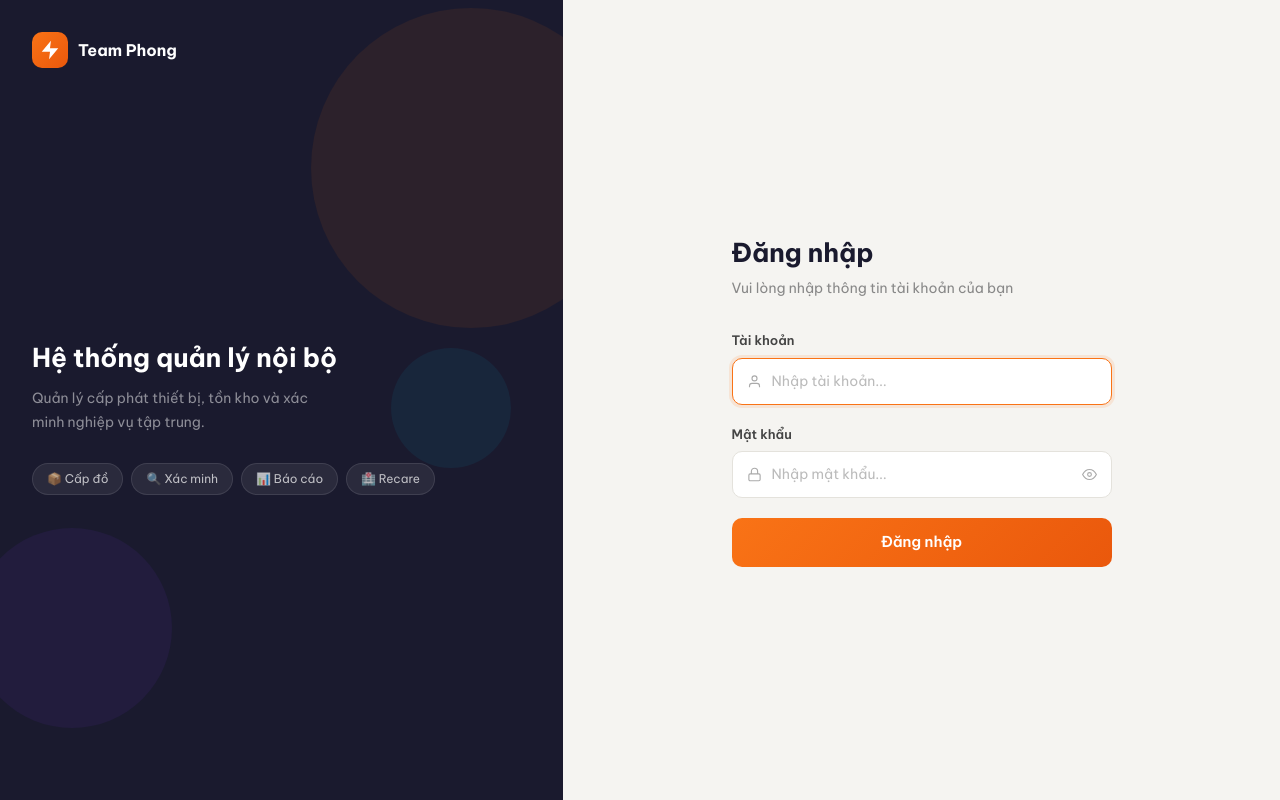
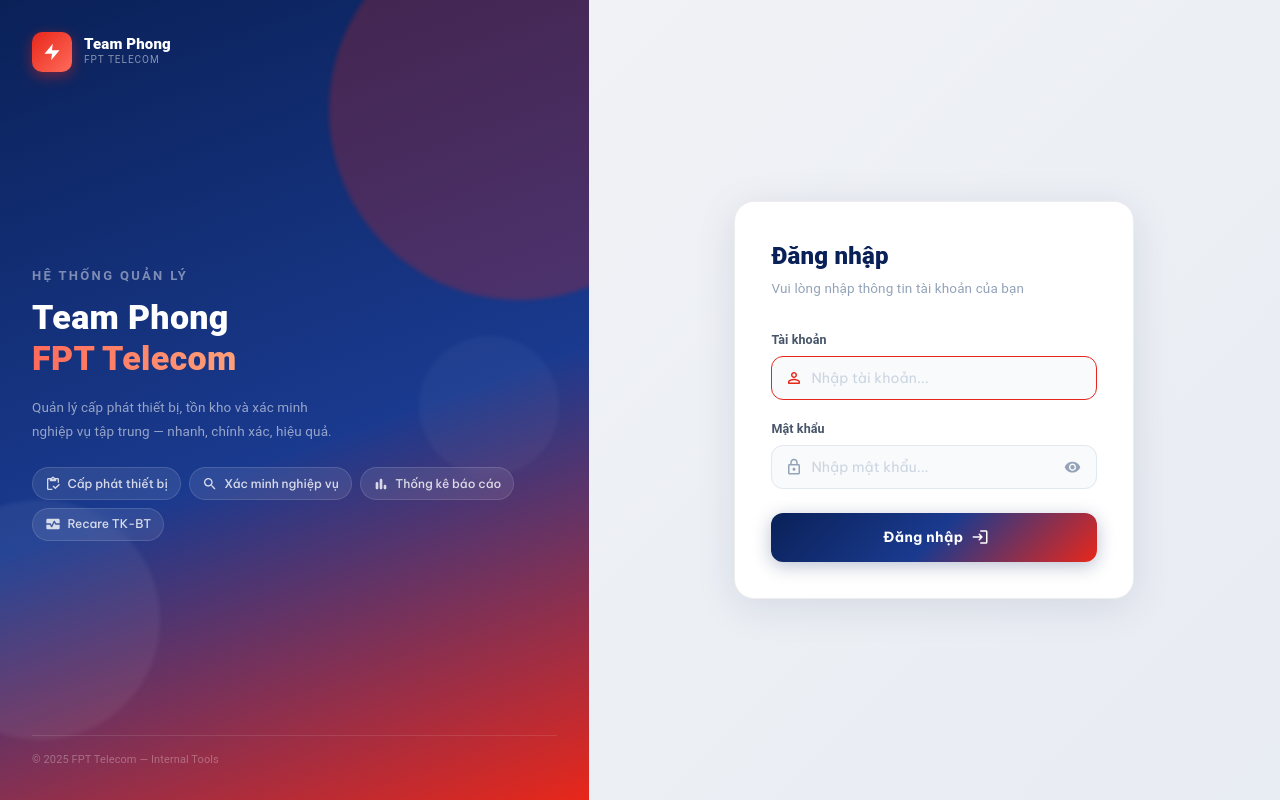
Before and after one commit to PhongNguyen-1992/Dashboard_appsheet, a React (Vite) app in the folder vite-project/: page / in a window 1280 px wide. Built offline with nearby package versions, Linux system fonts and the light colour scheme.

Commit message:
update Login

```diff
--- a/vite-project/src/pages/LoginPage.tsx
+++ b/vite-project/src/pages/LoginPage.tsx
@@ -1,8 +1,46 @@
 import { useState } from "react";
 import type { User } from "../App";
+import {
+  Box,
+  TextField,
+  Button,
+  Typography,
+  InputAdornment,
+  IconButton,
+  Alert,
+  Paper,
+  Fade,
+  Grow,
+} from "@mui/material";
+import PersonOutlineRoundedIcon from "@mui/icons-material/PersonOutlineRounded";
+import LockOutlinedIcon from "@mui/icons-material/LockOutlined";
+import VisibilityRoundedIcon from "@mui/icons-material/VisibilityRounded";
+import VisibilityOffRoundedIcon from "@mui/icons-material/VisibilityOffRounded";
+import LoginRoundedIcon from "@mui/icons-material/LoginRounded";
+import InventoryRoundedIcon from "@mui/icons-material/InventoryRounded";
+import SearchRoundedIcon from "@mui/icons-material/SearchRounded";
+import BarChartRoundedIcon from "@mui/icons-material/BarChartRounded";
+import MonitorHeartRoundedIcon from "@mui/icons-material/MonitorHeartRounded";
 
-const USERS = [
-  { username: "admin", password: "admin", role: "Quản trị viên" },
+const USERS = [{ username: "admin", password: "admin", role: "Quản trị viên" }];
+
+const FEATURES = [
+  {
+    icon: <InventoryRoundedIcon sx={{ fontSize: 16 }} />,
+    label: "Cấp phát thiết bị",
+  },
+  {
+    icon: <SearchRoundedIcon sx={{ fontSize: 16 }} />,
+    label: "Xác minh nghiệp vụ",
+  },
+  {
+    icon: <BarChartRoundedIcon sx={{ fontSize: 16 }} />,
+    label: "Thống kê báo cáo",
+  },
+  {
+    icon: <MonitorHeartRoundedIcon sx={{ fontSize: 16 }} />,
+    label: "Recare TK-BT",
+  },
 ];
 
 interface Props {
@@ -15,6 +53,7 @@
   const [error, setError] = useState("");
   const [loading, setLoading] = useState(false);
   const [showPass, setShowPass] = useState(false);
+  const [focused, setFocused] = useState<string | null>(null);
 
   const handleSubmit = (e: React.FormEvent) => {
     e.preventDefault();
@@ -22,7 +61,7 @@
     setError("");
     setTimeout(() => {
       const found = USERS.find(
-        (u) => u.username === username && u.password === password
+        (u) => u.username === username && u.password === password,
       );
       if (found) {
         onLogin({ username: found.username, role: found.role });
@@ -34,152 +73,473 @@
   };
 
   return (
-    <div className="login-root">
-      <div className="login-left">
-        <div className="login-brand">
-          <div className="brand-icon">
-            <svg viewBox="0 0 24 24" fill="white" width="22" height="22">
+    <Box
+      sx={{
+        display: "flex",
+        minHeight: "100vh",
+        fontFamily: "'Be Vietnam Pro', sans-serif",
+        background: "#f0f2f5",
+      }}
+    >
+      {/* ── LEFT PANEL ── */}
+      <Box
+        sx={{
+          width: { xs: 0, md: "46%" },
+          display: { xs: "none", md: "flex" },
+          flexDirection: "column",
+          background:
+            "linear-gradient(160deg, #0a2158 0%, #1a3a8f 55%, #e8271a 100%)",
+          p: 4,
+          position: "relative",
+          overflow: "hidden",
+        }}
+      >
+        {/* decorative blobs */}
+        {[
+          { w: 380, h: 380, top: -80, right: -120, bg: "rgba(232,39,26,0.25)" },
+          {
+            w: 240,
+            h: 240,
+            bottom: 60,
+            left: -80,
+            bg: "rgba(255,255,255,0.06)",
+          },
+          {
+            w: 140,
+            h: 140,
+            top: "42%",
+            right: 30,
+            bg: "rgba(255,255,255,0.04)",
+          },
+        ].map((b, i) => (
+          <Box
+            key={i}
+            sx={{
+              position: "absolute",
+              borderRadius: "50%",
+              width: b.w,
+              height: b.h,
+              top: b.top,
+              bottom: (b as any).bottom,
+              left: (b as any).left,
+              right: (b as any).right,
+              background: b.bg,
+              filter: "blur(2px)",
+            }}
+          />
+        ))}
+
+        {/* Brand */}
+        <Box
+          sx={{
+            display: "flex",
+            alignItems: "center",
+            gap: 1.5,
+            position: "relative",
+            zIndex: 1,
+          }}
+        >
+          <Box
+            sx={{
+              width: 40,
+              height: 40,
+              borderRadius: "10px",
+              background: "linear-gradient(135deg,#e8271a,#ff6b5b)",
+              display: "flex",
+              alignItems: "center",
+              justifyContent: "center",
+              boxShadow: "0 4px 14px rgba(232,39,26,0.45)",
+            }}
+          >
+            <svg viewBox="0 0 24 24" fill="white" width="20" height="20">
               <path d="M13 2L3 14h9l-1 8 10-12h-9l1-8z" />
             </svg>
-          </div>
-          <span className="brand-name">Team Phong</span>
-        </div>
-        <div className="login-illustration">
-          <div className="ill-circle c1" />
-          <div className="ill-circle c2" />
-          <div className="ill-circle c3" />
-          <div className="ill-text">
-            <p className="ill-heading">Hệ thống quản lý nội bộ</p>
-            <p className="ill-sub">Quản lý cấp phát thiết bị, tồn kho và xác minh nghiệp vụ tập trung.</p>
-          </div>
-          <div className="feature-pills">
-            <span className="pill">📦 Cấp đồ</span>
-            <span className="pill">🔍 Xác minh</span>
-            <span className="pill">📊 Báo cáo</span>
-            <span className="pill">🏥 Recare</span>
-          </div>
-        </div>
-      </div>
+          </Box>
+          <Box>
+            <Typography
+              sx={{
+                fontSize: 15,
+                fontWeight: 800,
+                color: "#fff",
+                lineHeight: 1,
+              }}
+            >
+              Team Phong
+            </Typography>
+            <Typography
+              sx={{
+                fontSize: 10,
+                color: "rgba(255,255,255,0.5)",
+                letterSpacing: "0.1em",
+                textTransform: "uppercase",
+              }}
+            >
+              FPT Telecom
+            </Typography>
+          </Box>
+        </Box>
 
-      <div className="login-right">
-        <div className="login-card">
-          <div className="login-header">
-            <h1>Đăng nhập</h1>
-            <p>Vui lòng nhập thông tin tài khoản của bạn</p>
-          </div>
+        {/* Main copy */}
+        <Box
+          sx={{
+            flex: 1,
+            display: "flex",
+            flexDirection: "column",
+            justifyContent: "center",
+            position: "relative",
+            zIndex: 1,
+          }}
+        >
+          {/* FPT logo text style */}
+          <Box sx={{ mb: 3 }}>
+            <Typography
+              sx={{
+                fontSize: 13,
+                fontWeight: 700,
+                color: "rgba(255,255,255,0.45)",
+                letterSpacing: "0.18em",
+                textTransform: "uppercase",
+                mb: 1.5,
+              }}
+            >
+              Hệ thống quản lý
+            </Typography>
+            <Typography
+              sx={{
+                fontSize: 34,
+                fontWeight: 800,
+                color: "#fff",
+                lineHeight: 1.2,
+                mb: 2,
+              }}
+            >
+              Team Phong
+              <br />
+              <Box
+                component="span"
+                sx={{
+                  background: "linear-gradient(90deg,#ff6b5b,#ffa07a)",
+                  WebkitBackgroundClip: "text",
+                  WebkitTextFillColor: "transparent",
+                }}
+              >
+                FPT Telecom
+              </Box>
+            </Typography>
+            <Typography
+              sx={{
+                fontSize: 13.5,
+                color: "rgba(255,255,255,0.55)",
+                lineHeight: 1.8,
+                maxWidth: 300,
+              }}
+            >
+              Quản lý cấp phát thiết bị, tồn kho và xác minh nghiệp vụ tập trung
+              — nhanh, chính xác, hiệu quả.
+            </Typography>
+          </Box>
 
-          <form onSubmit={handleSubmit} className="login-form">
-            <div className="field-group">
-              <label>Tài khoản</label>
-              <div className="input-wrap">
-                <span className="input-icon">
-                  <svg width="15" height="15" viewBox="0 0 24 24" fill="none" stroke="currentColor" strokeWidth="1.8">
-                    <path d="M20 21v-2a4 4 0 00-4-4H8a4 4 0 00-4 4v2" /><circle cx="12" cy="7" r="4" />
+          {/* Feature pills */}
+          <Box sx={{ display: "flex", flexWrap: "wrap", gap: 1 }}>
+            {FEATURES.map((f, i) => (
+              <Grow in timeout={400 + i * 120} key={i}>
+                <Box
+                  sx={{
+                    display: "flex",
+                    alignItems: "center",
+                    gap: 0.8,
+                    background: "rgba(255,255,255,0.09)",
+                    border: "1px solid rgba(255,255,255,0.13)",
+                    color: "rgba(255,255,255,0.8)",
+                    fontSize: 12,
+                    fontWeight: 500,
+                    px: 1.5,
+                    py: 0.8,
+                    borderRadius: "20px",
+                    backdropFilter: "blur(6px)",
+                    transition: "all 0.2s",
+                    "&:hover": {
+                      background: "rgba(255,255,255,0.16)",
+                      transform: "translateY(-1px)",
+                    },
+                  }}
+                >
+                  {f.icon}
+                  {f.label}
+                </Box>
+              </Grow>
+            ))}
+          </Box>
+        </Box>
+
+        {/* Bottom strip */}
+        <Box
+          sx={{
+            position: "relative",
+            zIndex: 1,
+            borderTop: "1px solid rgba(255,255,255,0.1)",
+            pt: 2,
+          }}
+        >
+          <Typography sx={{ fontSize: 11, color: "rgba(255,255,255,0.3)" }}>
+            © 2025 FPT Telecom — Internal Tools
+          </Typography>
+        </Box>
+      </Box>
+
+      {/* ── RIGHT PANEL ── */}
+      <Box
+        sx={{
+          flex: 1,
+          display: "flex",
+          alignItems: "center",
+          justifyContent: "center",
+          p: { xs: 3, md: 5 },
+          background: "linear-gradient(135deg, #f0f2f5 0%, #e8ecf3 100%)",
+        }}
+      >
+        <Fade in timeout={500}>
+          <Paper
+            elevation={0}
+            sx={{
+              width: "100%",
+              maxWidth: 400,
+              p: { xs: 3.5, md: 4.5 },
+              borderRadius: "20px",
+              border: "1px solid rgba(0,0,0,0.07)",
+              boxShadow: "0 8px 40px rgba(10,33,88,0.10)",
+              background: "#fff",
+            }}
+          >
+            {/* Card header */}
+            <Box sx={{ mb: 4 }}>
+              {/* Mobile brand */}
+              <Box
+                sx={{
+                  display: { xs: "flex", md: "none" },
+                  alignItems: "center",
+                  gap: 1.2,
+                  mb: 3,
+                }}
+              >
+                <Box
+                  sx={{
+                    width: 34,
+                    height: 34,
+                    borderRadius: "9px",
+                    background: "linear-gradient(135deg,#e8271a,#ff6b5b)",
+                    display: "flex",
+                    alignItems: "center",
+                    justifyContent: "center",
+                  }}
+                >
+                  <svg viewBox="0 0 24 24" fill="white" width="18" height="18">
+                    <path d="M13 2L3 14h9l-1 8 10-12h-9l1-8z" />
                   </svg>
-                </span>
-                <input
-                  type="text"
+                </Box>
+                <Typography
+                  sx={{ fontSize: 14, fontWeight: 700, color: "#0a2158" }}
+                >
+                  Team Phong
+                </Typography>
+              </Box>
+
+              <Typography
+                sx={{
+                  fontSize: 24,
+                  fontWeight: 800,
+                  color: "#0a2158",
+                  mb: 0.5,
+                }}
+              >
+                Đăng nhập
+              </Typography>
+              <Typography sx={{ fontSize: 13.5, color: "#94a3b8" }}>
+                Vui lòng nhập thông tin tài khoản của bạn
+              </Typography>
+            </Box>
+
+            {/* Form */}
+            <Box
+              component="form"
+              onSubmit={handleSubmit}
+              sx={{ display: "flex", flexDirection: "column", gap: 2.5 }}
+            >
+              <Box>
+                <Typography
+                  sx={{
+                    fontSize: 12.5,
+                    fontWeight: 600,
+                    color: "#475569",
+                    mb: 0.8,
+                  }}
+                >
+                  Tài khoản
+                </Typography>
+                <TextField
+                  fullWidth
                   placeholder="Nhập tài khoản..."
                   value={username}
                   onChange={(e) => setUsername(e.target.value)}
                   autoFocus
+                  onFocus={() => setFocused("user")}
+                  onBlur={() => setFocused(null)}
+                  slotProps={{
+                    input: {
+                      startAdornment: (
+                        <InputAdornment position="start">
+                          <PersonOutlineRoundedIcon
+                            sx={{
+                              fontSize: 18,
+                              color: focused === "user" ? "#e8271a" : "#94a3b8",
+                              transition: "color 0.2s",
+                            }}
                           />
-              </div>
-            </div>
+                        </InputAdornment>
+                      ),
+                    },
+                  }}
+                  sx={inputSx}
+                />
+              </Box>
 
-            <div className="field-group">
-              <label>Mật khẩu</label>
-              <div className="input-wrap">
-                <span className="input-icon">
-                  <svg width="15" height="15" viewBox="0 0 24 24" fill="none" stroke="currentColor" strokeWidth="1.8">
-                    <rect x="3" y="11" width="18" height="11" rx="2" ry="2" /><path d="M7 11V7a5 5 0 0110 0v4" />
-                  </svg>
-                </span>
-                <input
+              <Box>
+                <Typography
+                  sx={{
+                    fontSize: 12.5,
+                    fontWeight: 600,
+                    color: "#475569",
+                    mb: 0.8,
+                  }}
+                >
+                  Mật khẩu
+                </Typography>
+                <TextField
+                  fullWidth
                   type={showPass ? "text" : "password"}
                   placeholder="Nhập mật khẩu..."
                   value={password}
                   onChange={(e) => setPassword(e.target.value)}
+                  onFocus={() => setFocused("pass")}
+                  onBlur={() => setFocused(null)}
+                slotProps={{
+  input: {
+    startAdornment: (
+      <InputAdornment position="start">
+        <LockOutlinedIcon sx={{
+          fontSize: 18,
+          color: focused === "pass" ? "#e8271a" : "#94a3b8",
+          transition: "color 0.2s",
+        }} />
+      </InputAdornment>
+    ),
+    endAdornment: (
+      <InputAdornment position="end">
+        <IconButton onClick={() => setShowPass(!showPass)} edge="end" size="small">
+          {showPass
+            ? <VisibilityOffRoundedIcon sx={{ fontSize: 17, color: "#94a3b8" }} />
+            : <VisibilityRoundedIcon   sx={{ fontSize: 17, color: "#94a3b8" }} />}
+        </IconButton>
+      </InputAdornment>
+    ),
+  }
+}}
+                  sx={inputSx}
                 />
-                <button type="button" className="eye-btn" onClick={() => setShowPass(!showPass)}>
-                  {showPass ? (
-                    <svg width="15" height="15" viewBox="0 0 24 24" fill="none" stroke="currentColor" strokeWidth="1.8"><path d="M17.94 17.94A10.07 10.07 0 0112 20c-7 0-11-8-11-8a18.45 18.45 0 015.06-5.94M9.9 4.24A9.12 9.12 0 0112 4c7 0 11 8 11 8a18.5 18.5 0 01-2.16 3.19m-6.72-1.07a3 3 0 11-4.24-4.24"/><line x1="1" y1="1" x2="23" y2="23"/></svg>
-                  ) : (
-                    <svg width="15" height="15" viewBox="0 0 24 24" fill="none" stroke="currentColor" strokeWidth="1.8"><path d="M1 12s4-8 11-8 11 8 11 8-4 8-11 8-11-8-11-8z"/><circle cx="12" cy="12" r="3"/></svg>
-                  )}
-                </button>
-              </div>
-            </div>
+              </Box>
 
               {error && (
-              <div className="error-msg">
-                <svg width="14" height="14" viewBox="0 0 24 24" fill="none" stroke="currentColor" strokeWidth="2"><circle cx="12" cy="12" r="10"/><line x1="12" y1="8" x2="12" y2="12"/><line x1="12" y1="16" x2="12.01" y2="16"/></svg>
+                <Fade in>
+                  <Alert
+                    severity="error"
+                    sx={{
+                      fontSize: 13,
+                      borderRadius: "10px",
+                      background: "#fff5f5",
+                      border: "1px solid #fecaca",
+                      color: "#dc2626",
+                      py: 0.5,
+                      "& .MuiAlert-icon": { color: "#dc2626" },
+                    }}
+                  >
                     {error}
-              </div>
+                  </Alert>
+                </Fade>
               )}
 
-            <button type="submit" className={`submit-btn ${loading ? "loading" : ""}`} disabled={loading}>
+              <Button
+                type="submit"
+                fullWidth
+                disabled={loading}
+                endIcon={
+                  !loading && (
+                    <LoginRoundedIcon sx={{ fontSize: "18px !important" }} />
+                  )
+                }
+                sx={{
+                  mt: 0.5,
+                  py: 1.5,
+                  borderRadius: "12px",
+                  fontSize: 14,
+                  fontWeight: 700,
+                  textTransform: "none",
+                  fontFamily: "inherit",
+                  background: loading
+                    ? "#e2e8f0"
+                    : "linear-gradient(135deg, #0a2158 0%, #1a3a8f 50%, #e8271a 100%)",
+                  color: loading ? "#94a3b8" : "#fff",
+                  boxShadow: loading
+                    ? "none"
+                    : "0 4px 18px rgba(10,33,88,0.28)",
+                  transition: "all 0.2s",
+                  "&:hover:not(:disabled)": {
+                    boxShadow: "0 6px 24px rgba(10,33,88,0.38)",
+                    transform: "translateY(-1px)",
+                  },
+                  "&:active:not(:disabled)": { transform: "scale(0.98)" },
+                }}
+              >
                 {loading ? (
-                <span className="spinner" />
+                  <Box
+                    sx={{
+                      width: 18,
+                      height: 18,
+                      borderRadius: "50%",
+                      border: "2px solid #cbd5e1",
+                      borderTopColor: "#64748b",
+                      animation: "spin 0.7s linear infinite",
+                      "@keyframes spin": {
+                        to: { transform: "rotate(360deg)" },
+                      },
+                    }}
+                  />
                 ) : (
-                <>Đăng nhập</>
+                  "Đăng nhập"
                 )}
-            </button>
-          </form>
+              </Button>
+            </Box>
 
-        </div>
-      </div>
+          </Paper>
+        </Fade>
+      </Box>
 
-      <style>{`
-        @import url('https://fonts.googleapis.com/css2?family=Be+Vietnam+Pro:wght@400;500;600;700&display=swap');
-        .login-root {
-          display: flex; min-height: 100vh; font-family: 'Be Vietnam Pro', sans-serif;
-        }
-        .login-left {
-          width: 44%; background: #1a1a2e; display: flex; flex-direction: column;
-          padding: 32px; position: relative; overflow: hidden;
-        }
-        .login-brand { display: flex; align-items: center; gap: 10px; }
-        .brand-icon { width: 36px; height: 36px; border-radius: 10px; background: linear-gradient(135deg,#f97316,#ea580c); display:flex;align-items:center;justify-content:center; }
-        .brand-name { font-size: 16px; font-weight: 700; color: #fff; }
-        .login-illustration { flex: 1; display: flex; flex-direction: column; justify-content: center; position: relative; }
-        .ill-circle { position: absolute; border-radius: 50%; opacity: 0.08; }
-        .c1 { width: 320px; height: 320px; background: #f97316; top: -60px; right: -100px; }
-        .c2 { width: 200px; height: 200px; background: #7c3aed; bottom: 40px; left: -60px; }
-        .c3 { width: 120px; height: 120px; background: #06b6d4; top: 40%; right: 20px; }
-        .ill-text { position: relative; z-index: 1; }
-        .ill-heading { font-size: 26px; font-weight: 700; color: #fff; line-height: 1.3; margin-bottom: 12px; }
-        .ill-sub { font-size: 14px; color: rgba(255,255,255,0.5); line-height: 1.7; max-width: 300px; }
-        .feature-pills { display: flex; flex-wrap: wrap; gap: 8px; margin-top: 28px; position: relative; z-index: 1; }
-        .pill { background: rgba(255,255,255,0.07); border: 1px solid rgba(255,255,255,0.1); color: rgba(255,255,255,0.7); font-size: 12px; padding: 6px 14px; border-radius: 20px; }
-        .login-right {
-          flex: 1; background: #f5f4f1; display: flex; align-items: center; justify-content: center; padding: 40px;
-        }
-        .login-card { width: 100%; max-width: 380px; }
-        .login-header { margin-bottom: 32px; }
-        .login-header h1 { font-size: 26px; font-weight: 700; color: #1a1a2e; margin-bottom: 6px; }
-        .login-header p { font-size: 14px; color: #888; }
-        .login-form { display: flex; flex-direction: column; gap: 20px; }
-        .field-group { display: flex; flex-direction: column; gap: 7px; }
-        .field-group label { font-size: 13px; font-weight: 600; color: #444; }
-        .input-wrap { display: flex; align-items: center; background: #fff; border: 1px solid #e4e2dc; border-radius: 10px; padding: 0 14px; gap: 10px; transition: border-color 0.15s, box-shadow 0.15s; }
-        .input-wrap:focus-within { border-color: #f97316; box-shadow: 0 0 0 3px rgba(249,115,22,0.12); }
-        .input-icon { color: #aaa; display:flex;align-items:center; flex-shrink:0; }
-        .input-wrap input { flex: 1; border: none; outline: none; padding: 12px 0; font-size: 14px; font-family: inherit; background: transparent; color: #1a1a2e; }
-        .input-wrap input::placeholder { color: #bbb; }
-        .eye-btn { background: none; border: none; cursor: pointer; color: #aaa; display:flex;align-items:center; padding: 0; }
-        .eye-btn:hover { color: #666; }
-        .error-msg { display:flex;align-items:center;gap:6px; font-size:13px; color:#dc2626; background:#fef2f2; border:1px solid #fecaca; padding:10px 14px; border-radius:8px; }
-        .submit-btn { background: linear-gradient(135deg,#f97316,#ea580c); color:#fff; border:none; border-radius:10px; padding:13px; font-size:15px; font-weight:600; cursor:pointer; font-family:inherit; transition:opacity 0.15s,transform 0.1s; display:flex;align-items:center;justify-content:center; min-height:46px; }
-        .submit-btn:hover:not(:disabled) { opacity:0.9; }
-        .submit-btn:active:not(:disabled) { transform:scale(0.98); }
-        .submit-btn:disabled { opacity:0.7; cursor:not-allowed; }
-        .spinner { width:18px;height:18px;border:2px solid rgba(255,255,255,0.3);border-top-color:#fff;border-radius:50%;animation:spin 0.7s linear infinite; }
-        @keyframes spin { to { transform:rotate(360deg); } }
-        .login-hint { margin-top:20px; text-align:center; font-size:12px; color:#aaa; }
-        .login-hint code { background:#e8e6e0; padding:2px 6px; border-radius:4px; color:#555; font-size:12px; }
-        @media(max-width:680px){.login-left{display:none;}.login-right{padding:24px;}}
-      `}</style>
-    </div>
+      <style>{`@import url('https://fonts.googleapis.com/css2?family=Be+Vietnam+Pro:wght@400;500;600;700;800&display=swap');`}</style>
+    </Box>
   );
 }
+
+const inputSx = {
+  "& .MuiOutlinedInput-root": {
+    borderRadius: "12px",
+    fontSize: 14,
+    fontFamily: "'Be Vietnam Pro', sans-serif",
+    background: "#f8fafc",
+    "& fieldset": { borderColor: "#e2e8f0", borderWidth: "1.5px" },
+    "&:hover fieldset": { borderColor: "#cbd5e1" },
+    "&.Mui-focused fieldset": { borderColor: "#e8271a", borderWidth: "1.5px" },
+  },
+  "& .MuiOutlinedInput-input": {
+    py: 1.5,
+    "&::placeholder": { color: "#cbd5e1", opacity: 1 },
+  },
+};
```
Lines whose indentation alone changed are shown as unchanged.
